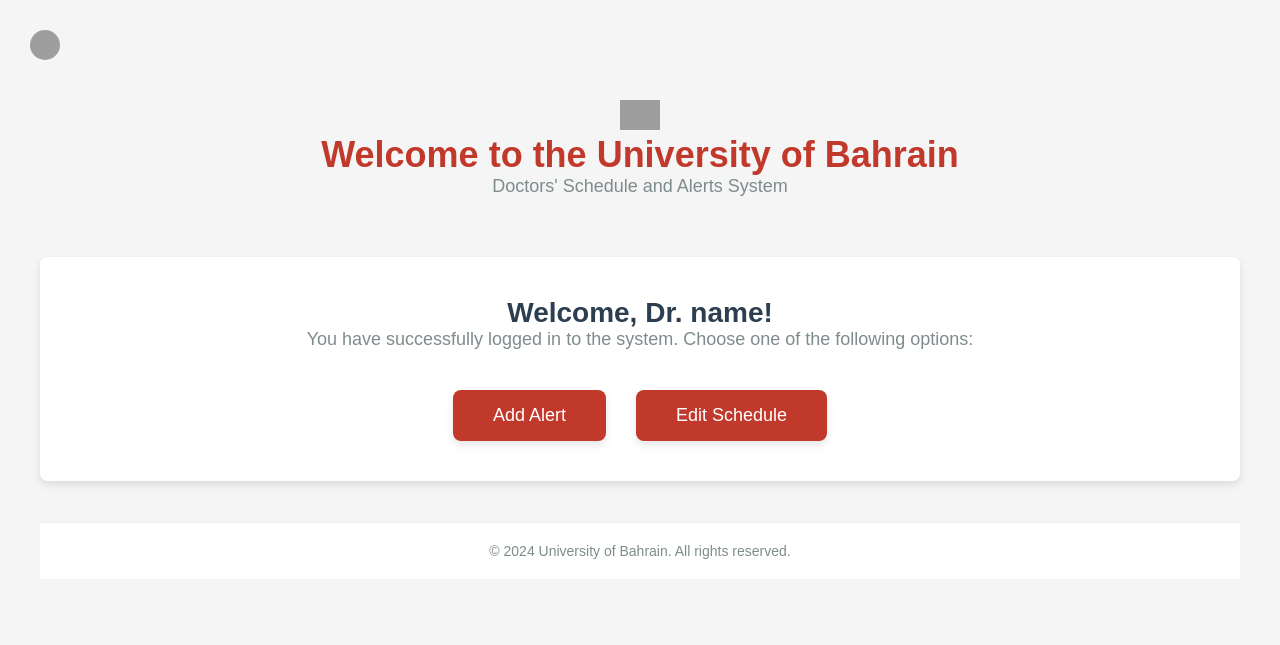
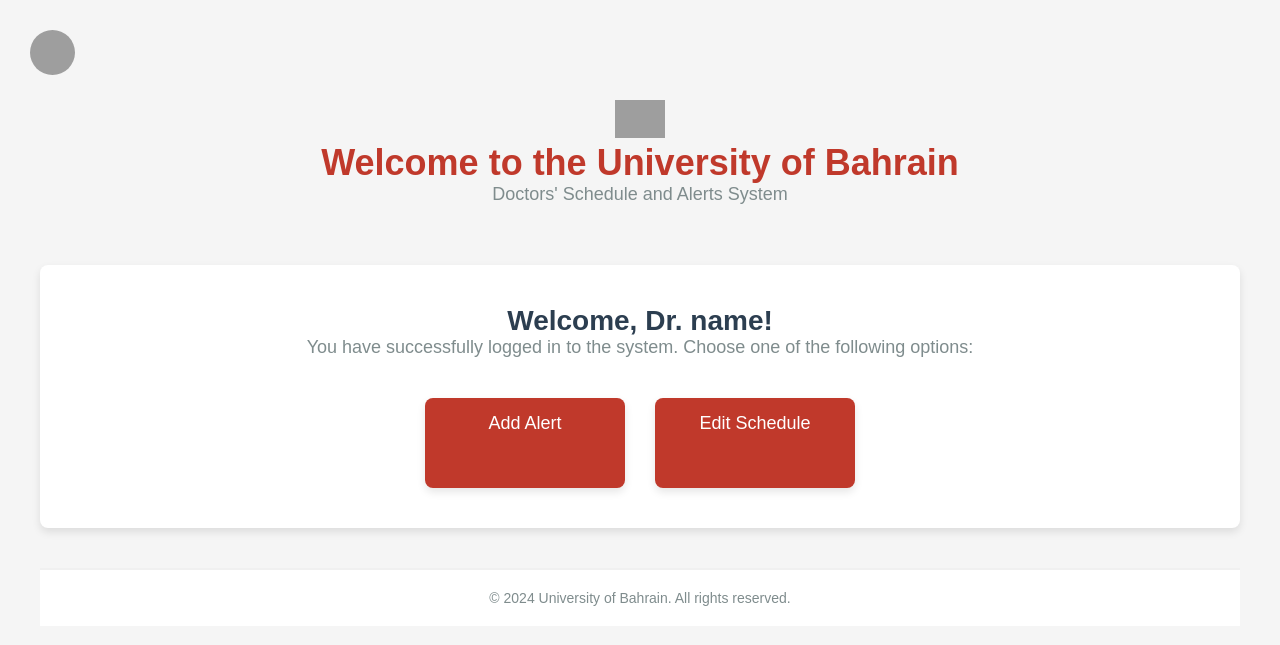
Before and after one commit to 22Fsk/ITCS333-PROJECT, a PHP site: page /Homepage.php in a window 1280 px wide. Shown: the top 645 px of the page. Run offline with PHP 8.4, Linux system fonts and the light colour scheme; the visitor is signed in with stand-in values (Sample User, id 1); grey boxes are pictures that could not be loaded.

Commit message:
new edits

```diff
--- a/Homepage.css
+++ b/Homepage.css
@@ -27,8 +27,8 @@
 }
 
 .profile-pic {
-    width: 30px;
-    height: 30px;
+    width: 45px; /* Increased size */
+    height: 45px; /* Increased size */
     border-radius: 50%;
     object-fit: cover;
 }
@@ -51,7 +51,7 @@
 }
 
 .header-center .university-logo {
-    width: 40px;
+    width: 50px; /* Increased size */
     height: auto;
 }
 
@@ -88,7 +88,6 @@
     color: #7f8c8d;
 }
 
-/* Button Container */
 .button-container {
     display: flex;
     justify-content: center;
@@ -99,7 +98,9 @@
 .action-btn {
     background-color: #c0392b;
     color: white;
-    padding: 15px 40px;
+    width: 200px; /* Fixed width for uniformity */
+    height: 60px; /* Fixed height for uniformity */
+    padding: 15px 0; /* Vertically centering the text */
     font-size: 18px;
     text-decoration: none;
     text-align: center;
@@ -160,7 +161,7 @@
 /* Tablet Responsiveness (769px to 1024px) */
 @media screen and (min-width: 769px) and (max-width: 1024px) {
     .header-center .university-logo {
-        width: 30px;
+        width: 40px;
     }
 
     .header-center h1 {
```
